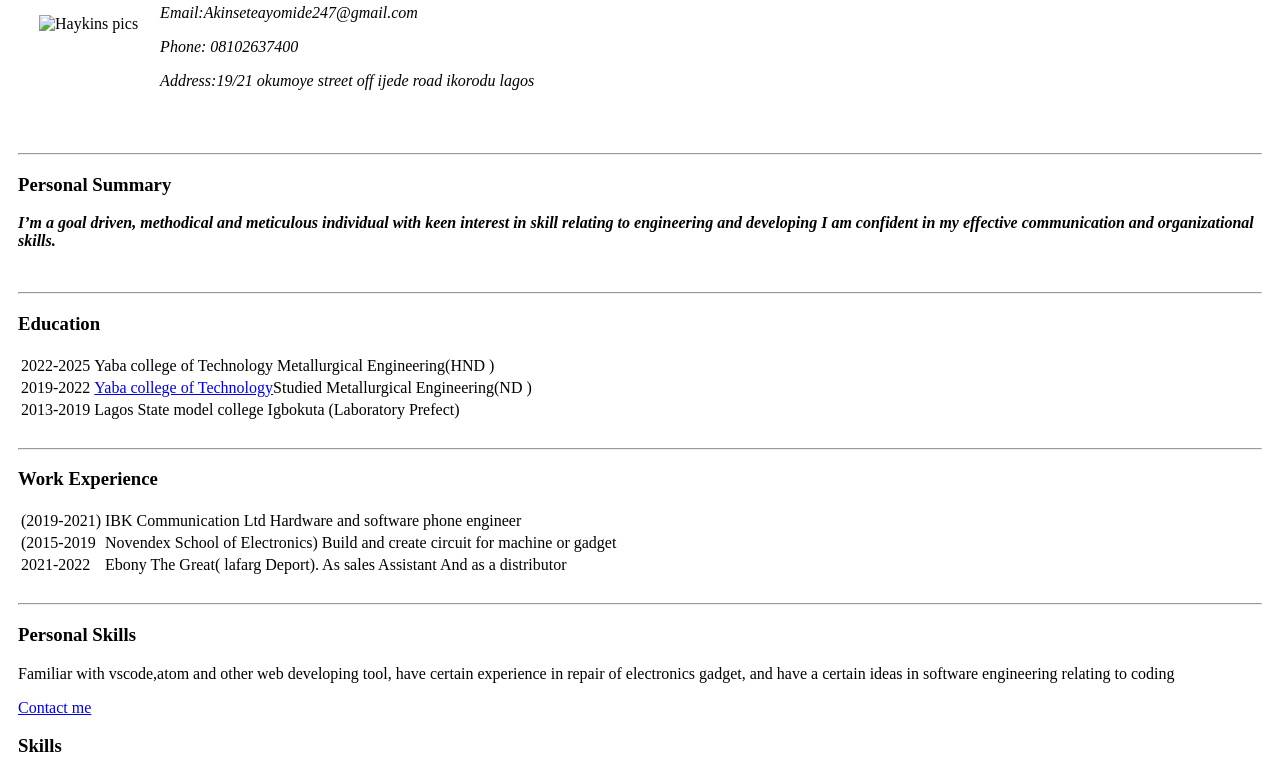
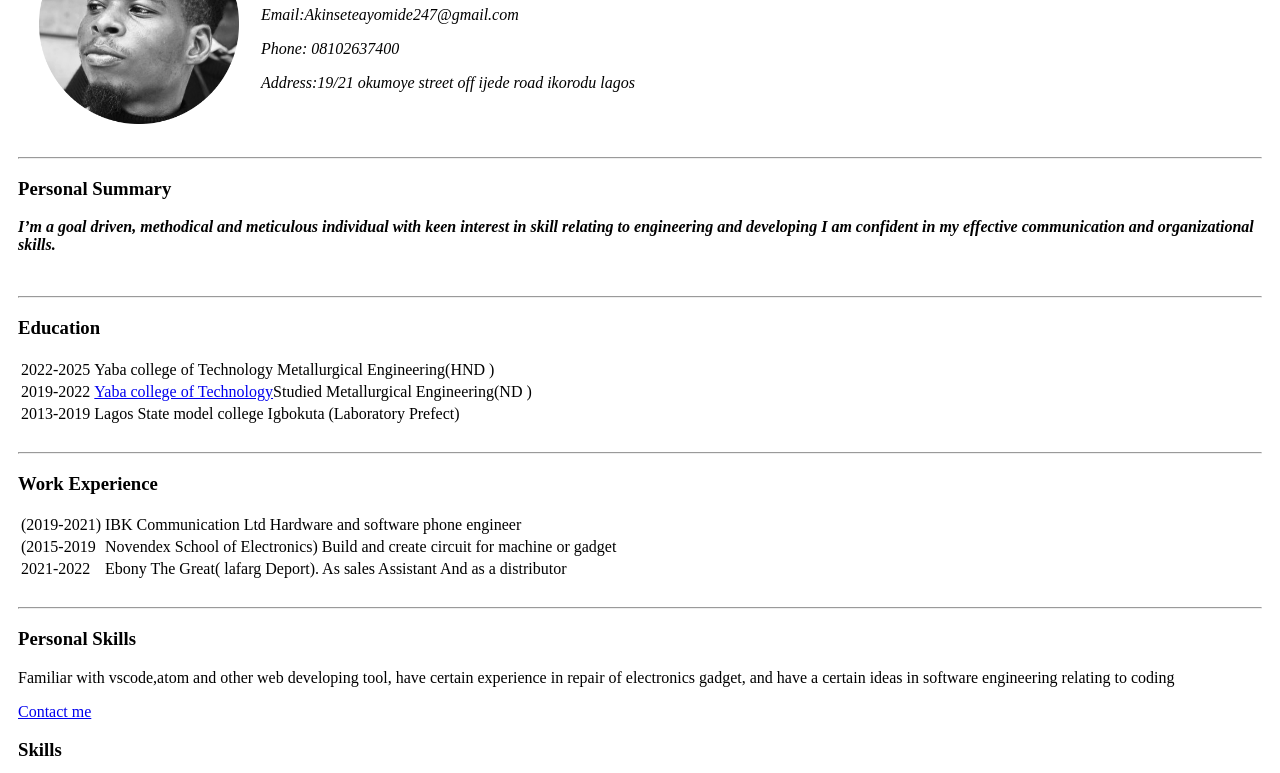
Before and after one commit to Haykins20/Cv, a plain HTML site: page index.html in a window 1280 px wide. Shown: the part 115-888 px from the top of the page. Drawn offline with Linux system fonts and the light colour scheme.

Commit message:
Update index.html

```diff
--- a/index.html
+++ b/index.html
@@ -11,7 +11,7 @@
 <body>
     <table cellspacing="20px">
         <tr>
-            <td> <img src="Picture/kins.png" alt="Haykins pics"></td>
+            <td> <img src="kins.png" alt="Haykins pics"></td>
             <td>
                 <h1>Akinsete Ayomide</h1>
                 <em>
```
